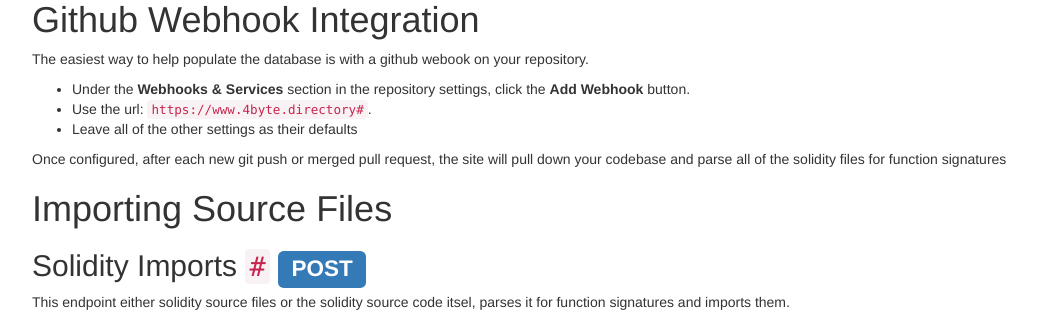
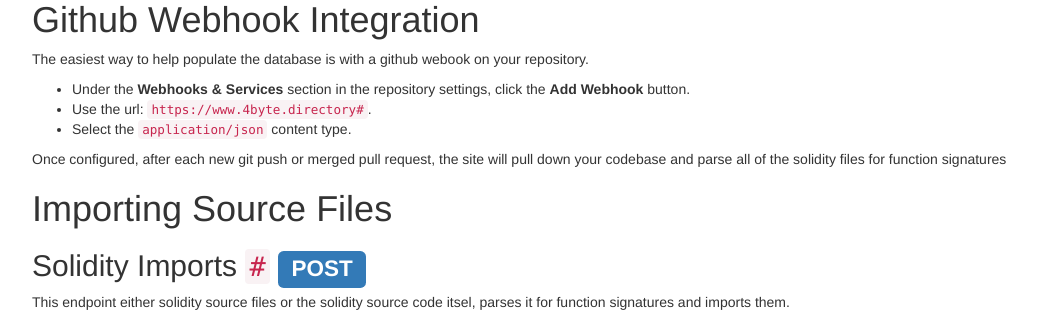
Before and after one commit to pipermerriam/ethereum-function-signature-registry, a Django app: template func_sig_registry/templates/documentation.html in a window 1280 px wide. Shown: the part 432-746 px from the top of the page, without its empty margins (38-1075 px from the left). Run offline with Django 3.2, Linux system fonts and the light colour scheme; the template is opened without the code that fills it, so the values that code supplies are empty; some libraries are stand-ins or nearby versions.

Commit message:
update documentation

```diff
--- a/func_sig_registry/templates/documentation.html
+++ b/func_sig_registry/templates/documentation.html
@@ -20,7 +20,7 @@
       <ul>
         <li>Under the <strong>Webhooks &amp; Services</strong> section in the repository settings, click the <strong>Add Webhook</strong> button.</li>
         <li>Use the url: <code>https://www.4byte.directory{% url 'api:github-webhook' %}</code>.</li>
-        <li>Leave all of the other settings as their defaults</li>
+        <li>Select the <code>application/json</code> content type.</li>
       </ul>
       <p>Once configured, after each new git push or merged pull request, the site will pull down your codebase and parse all of the solidity files for function signatures</p>
       <h1>Importing Source Files</h1>
```
